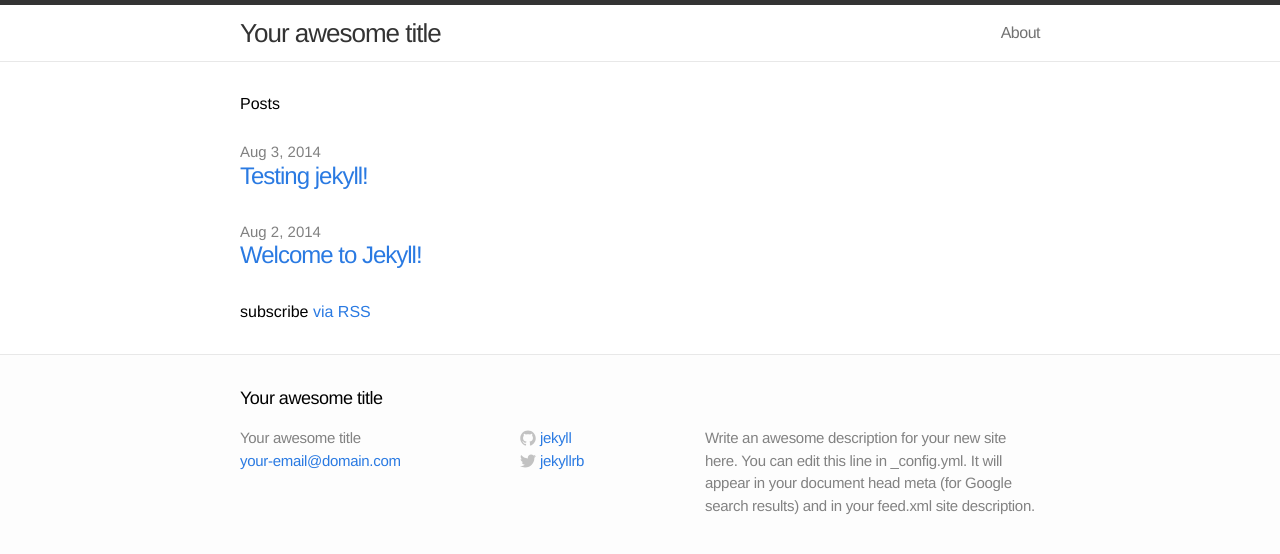
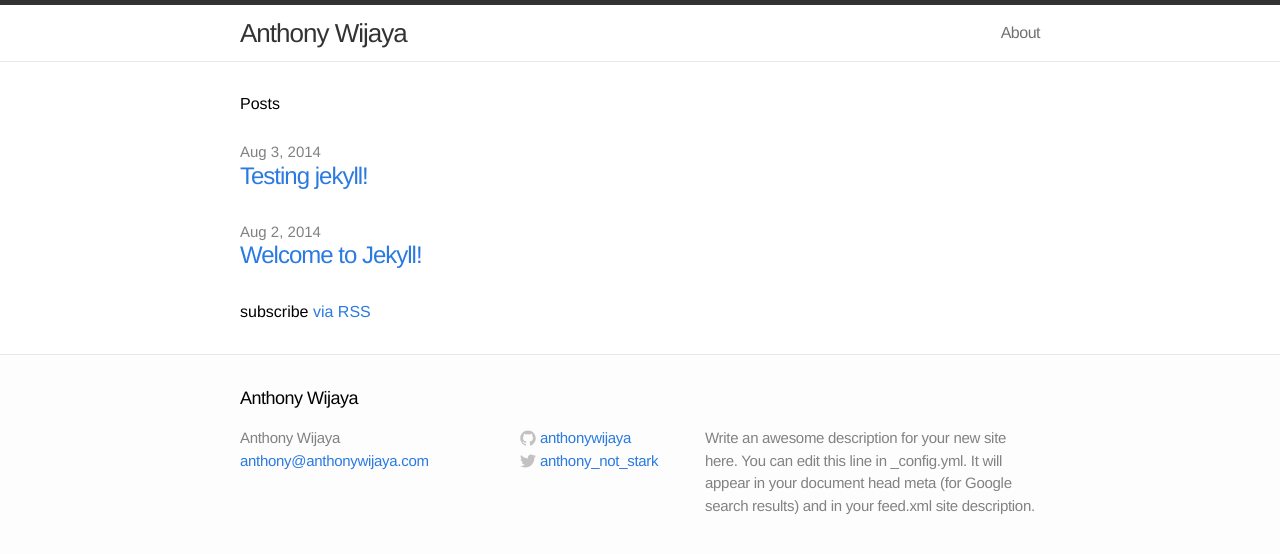
Before and after one commit to anthonywijaya/awblog, a Jekyll site: the page built from index.html, in a window 1280 px wide. Shown: the top 554 px of the page. Built offline with Jekyll 4.4.1, drawn with Linux system fonts in a browser that asks for light colours.

```diff
--- a/_config.yml
+++ b/_config.yml
@@ -1,12 +1,13 @@
 # Site settings
-title: Your awesome title
-email: your-email@domain.com
+title: Anthony Wijaya
+email: anthony@anthonywijaya.com
 description: "Write an awesome description for your new site here. You can edit this line in _config.yml. It will appear in your document head meta (for Google search results) and in your feed.xml site description."
 baseurl: ""
-url: "http://yourdomain.com"
-twitter_username: jekyllrb
-github_username:  jekyll
+url: "http://anthonywijaya.com"
+twitter_username: anthony_not_stark
+github_username:  anthonywijaya
 
 # Build settings
 markdown: kramdown
-permalink: pretty
+permalink: "blog/:title"
+highlighter: false
```
Also changed, not shown: _octopress.yml (added, +11 -0 lines), 4 other files.
